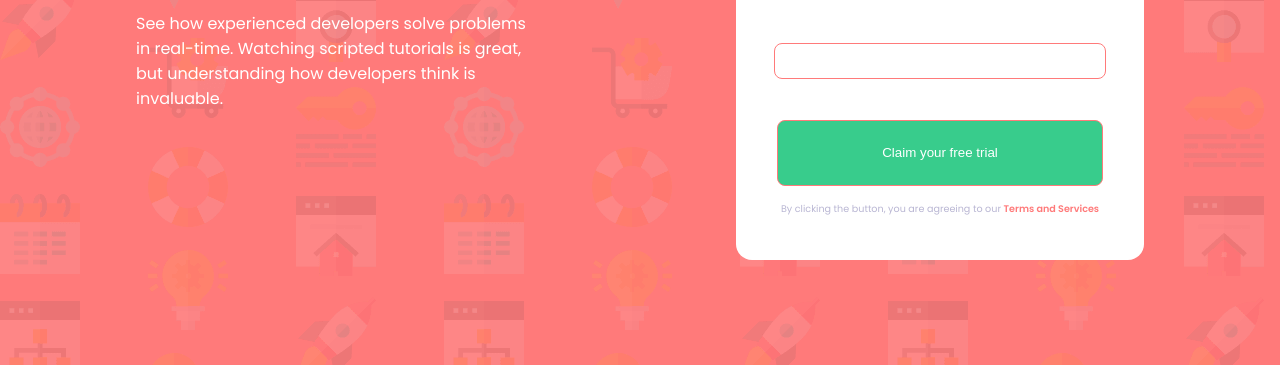
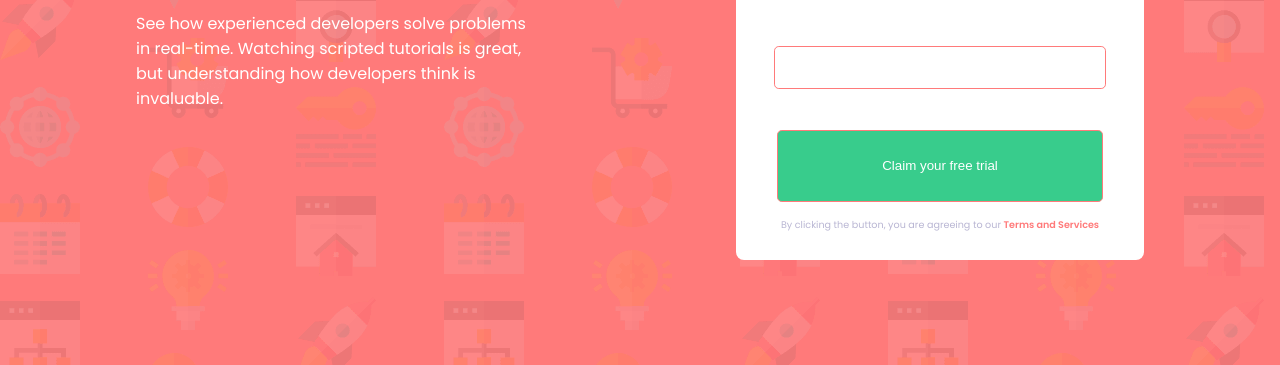
Before and after one commit to LukJeru/intro_component, a plain HTML site: page index.html in a window 1280 px wide. Shown: the part 435-800 px from the top of the page. Drawn offline with Linux system fonts and the light colour scheme.

Commit message:
finished form css

```diff
--- a/stylesheet.css
+++ b/stylesheet.css
@@ -51,7 +51,7 @@ body{
   margin-top: 2rem;
   height: 34rem;
   border: none;
-  border-radius: 1rem;
+  border-radius: 0.5rem;
   justify-content: center;
   display: flex;
   flex-direction: column;
@@ -60,10 +60,10 @@ body{
 #form input{
   width: 80%;
   margin: 0 auto;
-  border: solid 1px;
+  border: solid 1.5px;
   border-color: hsl(0, 100%, 74%);
-  border-radius: 0.5rem;
-  line-height: 2rem;
+  border-radius: 0.3rem;
+  line-height: 2.4rem;
 }
 
 #form label{
```
